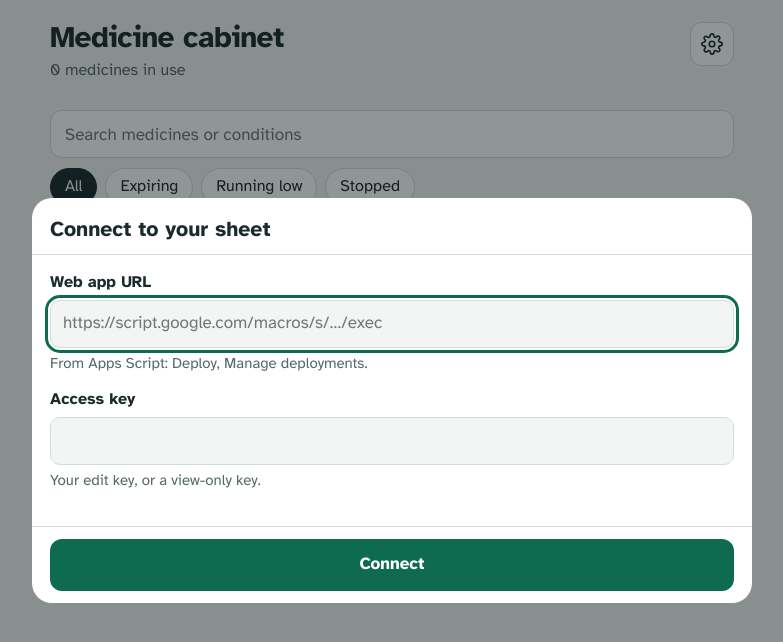
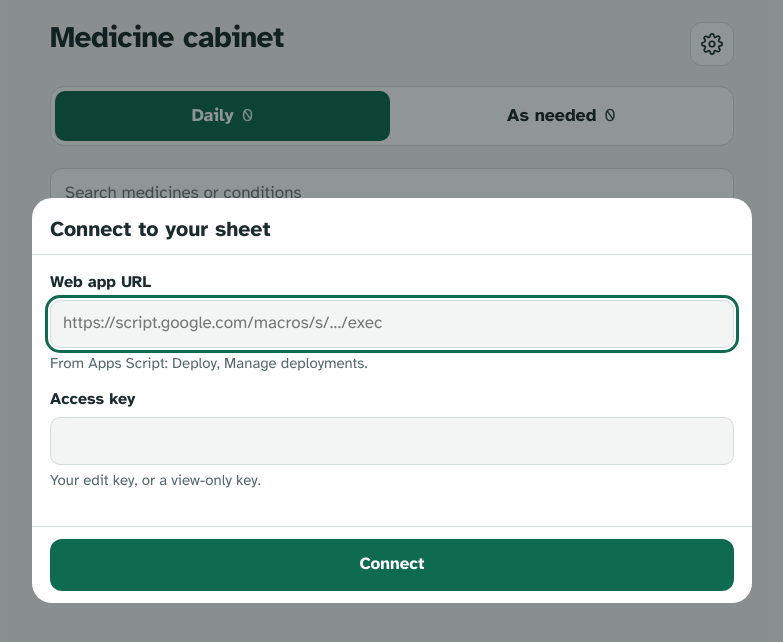
Before and after one commit to griley01/medication-library, a plain HTML site: page index.html in a window 1280 px wide. Shown: the whole page, without its empty margins (248-1031 px from the left). Drawn offline with Linux system fonts and the light colour scheme.

Commit message:
Update index.html

```diff
--- a/index.html
+++ b/index.html
@@ -45,6 +45,16 @@ button{cursor:pointer}
 .top{display:flex;align-items:flex-start;justify-content:space-between;gap:12px;padding:22px 0 6px}
 h1{font-size:1.75rem;line-height:1.1;margin:0;letter-spacing:-.015em}
 .count{margin:4px 0 0;color:var(--muted);font-size:.95rem}
+.count:empty{display:none}
+
+/* Daily / As needed switch: swaps the whole view below it */
+.mode{display:grid;grid-template-columns:1fr 1fr;gap:4px;padding:4px;margin-top:14px;background:var(--card);border:1px solid var(--line);border-radius:14px}
+.mode button{height:50px;border:0;border-radius:10px;background:transparent;font-weight:700;font-size:1.05rem;display:flex;align-items:center;justify-content:center;gap:8px}
+.mode button[aria-pressed="true"]{background:var(--green);color:var(--on-green)}
+.mode .n{font-weight:400;opacity:.85}
+.mode .dot{width:9px;height:9px;border-radius:50%;background:var(--amber);flex:none}
+.mode button[aria-pressed="true"] .dot{background:var(--on-green)}
+.switch-hint{all:unset;cursor:pointer;display:block;margin-top:8px;color:var(--green);font-weight:700;text-decoration:underline}
 .icon-btn{width:44px;height:44px;border-radius:12px;border:1px solid var(--line);background:var(--card);display:grid;place-items:center;flex:none}
 .icon-btn svg{width:22px;height:22px}
 
@@ -186,6 +196,11 @@ legend{font-weight:700;font-size:1.05rem;padding:0;margin-bottom:10px}
     </button>
   </header>
 
+  <div class="mode" role="group" aria-label="Which medicines to show">
+    <button type="button" data-mode="Daily" aria-pressed="true">Daily <span class="n" id="n-daily"></span><span class="dot" id="dot-daily" hidden title="Needs attention"></span></button>
+    <button type="button" data-mode="As needed" aria-pressed="false">As needed <span class="n" id="n-asneeded"></span><span class="dot" id="dot-asneeded" hidden title="Needs attention"></span></button>
+  </div>
+
   <div id="banner" class="banner" role="status" hidden></div>
 
   <section class="attention" id="attention" hidden aria-labelledby="att-h">
@@ -269,6 +284,7 @@ legend{font-weight:700;font-size:1.05rem;padding:0;margin-bottom:10px}
           <div class="field"><label for="f-expiry">Expiry</label><input id="f-expiry" name="expiry" type="month" placeholder="YYYY-MM"></div>
           <div class="field"><label for="f-status">Status</label><select id="f-status" name="status"><option>Active</option><option>Stopped</option></select></div>
         </div>
+        <div class="field"><label for="f-usage">Which list</label><select id="f-usage" name="usage"><option>Daily</option><option>As needed</option></select></div>
         <div class="field"><label for="f-for">Prescribed for</label><input id="f-for" name="prescribedFor" autocomplete="off"></div>
         <div class="field"><label for="f-dose">How you take it</label><input id="f-dose" name="dose" placeholder="e.g. 1 tablet twice a day" autocomplete="off"></div>
         <div class="row2">
@@ -325,10 +341,13 @@ legend{font-weight:700;font-size:1.05rem;padding:0;margin-bottom:10px}
   const LS_CACHE = 'medcab.cache';
   const SOON_DAYS = 60;
   const AI_FIELDS = ['name','genericName','strength','form','drugClass','usedFor','interactions','watchOuts'];
-  const FORM_FIELDS = AI_FIELDS.concat(['expiry','status','prescribedFor','dose','quantity','lowStockAt','prescriber','notes']);
+  const LS_MODE = 'medcab.mode';
+  const FORM_FIELDS = AI_FIELDS.concat(['usage','expiry','status','prescribedFor','dose','quantity','lowStockAt','prescriber','notes']);
 
   const $ = s => document.querySelector(s);
-  const state = { cfg: null, role: null, items: [], filter: 'all', q: '', editingId: null, detailId: null, aiSource: '', qtyTimer: null };
+  const state = { cfg: null, role: null, items: [], filter: 'all', q: '', editingId: null, detailId: null, aiSource: '', qtyTimer: null, mode: 'Daily' };
+  const usageOf = i => i.usage === 'As needed' ? 'As needed' : 'Daily';
+  const isFlagged = i => { const e = expiryInfo(i.expiry), s = stockInfo(i); return (e && e.state !== 'ok') || (s && s.low); };
 
   /* ---------- Storage ---------- */
   const store = {
@@ -410,8 +429,18 @@ legend{font-weight:700;font-size:1.05rem;padding:0;margin-bottom:10px}
     const canEdit = state.role === 'edit';
     $('#add-bar').hidden = !canEdit;
 
-    const active = state.items.filter(i => i.status !== 'Stopped');
-    $('#count').textContent = (active.length === 1 ? '1 medicine in use' : active.length + ' medicines in use') + (state.role === 'view' ? '. View only.' : '');
+    // Everything below the switch only sees the chosen list.
+    const inUse = state.items.filter(i => i.status !== 'Stopped');
+    const daily = inUse.filter(i => usageOf(i) === 'Daily');
+    const asNeeded = inUse.filter(i => usageOf(i) === 'As needed');
+    $('#n-daily').textContent = daily.length;
+    $('#n-asneeded').textContent = asNeeded.length;
+    $('#dot-daily').hidden = !daily.some(isFlagged);
+    $('#dot-asneeded').hidden = !asNeeded.some(isFlagged);
+    document.querySelectorAll('.mode button').forEach(b => b.setAttribute('aria-pressed', b.dataset.mode === state.mode ? 'true' : 'false'));
+    $('#count').textContent = state.role === 'view' ? 'View only' : '';
+
+    const active = state.mode === 'Daily' ? daily : asNeeded;
 
     // Needs attention
     const flagged = active.map(i => ({ i, ex: expiryInfo(i.expiry), st: stockInfo(i) }))
@@ -432,21 +461,26 @@ legend{font-weight:700;font-size:1.05rem;padding:0;margin-bottom:10px}
 
     // Main list
     const q = state.q.toLowerCase();
-    let rows = state.items.filter(i => {
+    const matchesQ = i => !q || [i.name, i.genericName, i.prescribedFor, i.drugClass, i.usedFor].join(' ').toLowerCase().includes(q);
+    let rows = state.items.filter(i => usageOf(i) === state.mode).filter(i => {
       if (state.filter === 'stopped') return i.status === 'Stopped';
       if (i.status === 'Stopped') return false;
       if (state.filter === 'expiring') { const e = expiryInfo(i.expiry); return e && e.state !== 'ok'; }
       if (state.filter === 'low') { const s = stockInfo(i); return s && s.low; }
       return true;
     });
-    if (q) rows = rows.filter(i => [i.name, i.genericName, i.prescribedFor, i.drugClass, i.usedFor].join(' ').toLowerCase().includes(q));
+    rows = rows.filter(matchesQ);
     rows.sort((a, b) => String(a.name).localeCompare(String(b.name), 'en-GB', { sensitivity: 'base' }));
 
     const list = $('#list');
     if (!state.items.length) {
       list.innerHTML = `<li class="empty">${canEdit ? 'No medicines yet. Add one by photographing the pack or typing its name.' : 'No medicines on this list yet.'}</li>`;
     } else if (!rows.length) {
-      list.innerHTML = `<li class="empty">No medicines match. Try another filter or search.</li>`;
+      const other = state.mode === 'Daily' ? 'As needed' : 'Daily';
+      const elsewhere = q ? state.items.filter(i => usageOf(i) === other && matchesQ(i)).length : 0;
+      const msg = q ? 'No matches in ' + state.mode.toLowerCase() + ' medicines.'
+        : state.filter === 'all' ? 'No ' + state.mode.toLowerCase() + ' medicines yet.' : 'Nothing in this filter.';
+      list.innerHTML = `<li class="empty">${esc(msg)}${elsewhere ? `<button class="switch-hint" data-switch="${esc(other)}">Show ${elsewhere} match${elsewhere === 1 ? '' : 'es'} in ${esc(other.toLowerCase())}</button>` : ''}</li>`;
     } else {
       list.innerHTML = rows.map(cardHTML).join('');
     }
@@ -501,6 +535,7 @@ legend{font-weight:700;font-size:1.05rem;padding:0;margin-bottom:10px}
       <h2 class="d-name" id="d-name">${esc(it.name)}</h2>
       ${sub ? `<p class="d-sub">${esc(sub)}</p>` : ''}
       ${it.genericName && it.genericName.toLowerCase() !== String(it.name).toLowerCase() ? `<p class="d-generic">${esc(it.genericName)}</p>` : ''}
+      <span class="badge">${usageOf(it)}</span>
       ${it.status === 'Stopped' ? '<span class="badge">Stopped</span>' : ''}
       <dl class="facts">
         ${fact('Expiry', expHTML)}
@@ -549,6 +584,7 @@ legend{font-weight:700;font-size:1.05rem;padding:0;margin-bottom:10px}
       f.elements[k].value = v;
     });
     if (!f.elements.status.value) f.elements.status.value = 'Active';
+    f.elements.usage.value = item ? usageOf(item) : state.mode;
     $('#form-title').textContent = item ? 'Edit medicine' : 'Add medicine';
     $('#save-btn').textContent = item ? 'Save changes' : 'Save medicine';
     $('#photo-preview').hidden = true;
@@ -648,6 +684,7 @@ legend{font-weight:700;font-size:1.05rem;padding:0;margin-bottom:10px}
         const j = await api('add', { item });
         state.items.push(j.item); toast('Medicine saved');
       }
+      if (usageOf(item) !== state.mode) { state.mode = usageOf(item); store.set(LS_MODE, state.mode); }
       cache(); render();
       $('#form-dialog').close();
       if (state.editingId) openDetail(state.editingId);
@@ -769,6 +806,14 @@ legend{font-weight:700;font-size:1.05rem;padding:0;margin-bottom:10px}
     document.querySelectorAll('.chip').forEach(x => x.setAttribute('aria-pressed', x === c ? 'true' : 'false'));
     render();
   }));
+  function setMode(mode){
+    state.mode = mode === 'As needed' ? 'As needed' : 'Daily';
+    store.set(LS_MODE, state.mode);
+    render();
+    window.scrollTo({ top: 0 });
+  }
+  document.querySelectorAll('.mode button').forEach(b => b.addEventListener('click', () => setMode(b.dataset.mode)));
+  $('#list').addEventListener('click', e => { const b = e.target.closest('[data-switch]'); if (b) setMode(b.dataset.switch); });
   $('#search').addEventListener('input', e => { state.q = e.target.value.trim(); render(); });
   $('#add-btn').addEventListener('click', () => showModal('#add-dialog'));
   $('#choose-photo').addEventListener('click', () => { $('#add-dialog').close(); $('#photo-input').value = ''; $('#photo-input').click(); });
@@ -793,6 +838,7 @@ legend{font-weight:700;font-size:1.05rem;padding:0;margin-bottom:10px}
     history.replaceState(null, '', location.pathname + location.search);
   }
   state.cfg = store.get(LS_CFG);
+  state.mode = store.get(LS_MODE) === 'As needed' ? 'As needed' : 'Daily';
   render();
   if (state.cfg) load(); else openSettings();
 
```
